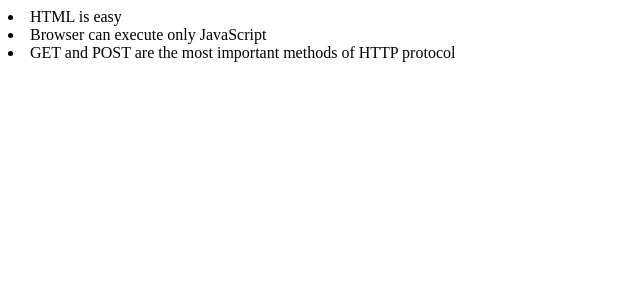
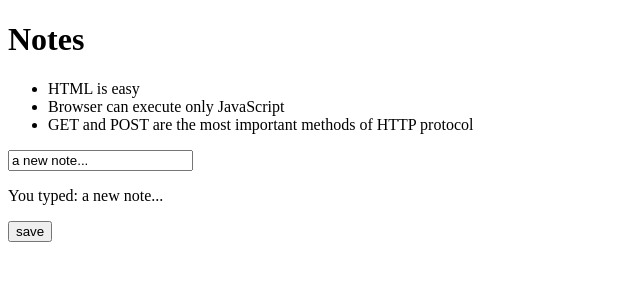
Before and after one commit to rashmikanaveen/HTML_Works, a React (Vite) app in the folder part1/: page / in a window 1280 px wide. Shown: the top 300 px of the page, without its empty margins (0-640 px from the left). Built offline with nearby package versions, Linux system fonts and the light colour scheme.

Commit message:
lern Controlled component

```diff
--- a/part1/src/App.jsx
+++ b/part1/src/App.jsx
@@ -1,15 +1,46 @@
-import Note  from './components/Note'
+import { useState } from 'react'
+import Note from './components/Note'
+
+const App = (props) => {
+  const [notes, setNotes] = useState(props.notes)
+
+  const [newNote, setNewNote] = useState('a new note...')
+
+  const handleNoteChange = (event) => {
+    console.log(event.target.value)
+    setNewNote(event.target.value)
+  }
 
 
 
-const App = () => {
-  console.log("hi_3")
+  const addNote = (event) => {
+    event.preventDefault()
+    const noteObject = {
+      content: newNote,
+      important: Math.random() < 0.5,
+      id: String(notes.length + 1),
+    }
+
+    setNotes(notes.concat(noteObject))
+    setNewNote('')
+  }
+
   return (
     <div>
-      <Note />
+      <h1>Notes</h1>
+      <ul>
+        {notes.map(note =>
+          <Note key={note.id} note={note} />
+        )}
+      </ul>
+      <form onSubmit={addNote}>
 
+        <input value={newNote}  onChange={handleNoteChange} />
+        <p>You typed: {newNote}</p>
+        <button type="submit">save</button>
+      </form>
     </div>
-  );
+  )
 }
 
 export default App
--- a/part1/src/components/Note.jsx
+++ b/part1/src/components/Note.jsx
@@ -1,38 +1,14 @@
-const notes = [
-  {
-    id: 1,
-    content: 'HTML is easy',
-    important: true
-  },
-  {
-    id: 2,
-    content: 'Browser can execute only JavaScript',
-    important: false
-  },
-  {
-    id: 3,
-    content: 'GET and POST are the most important methods of HTTP protocol',
-    important: true
-  }
-]
 
-const Note2 = (Notes) => {
-  console.log("Hi_2")
-    return (
 
-      <div>
-        {notes.map(note => <li key={note.id}>{note.content}</li>)}
-      </div>
-    )
-  }
+const Note = ({ note }) => {
+
+  return (
+    <li>{note.content}</li>
+  )
+}
 
 
 
-const Note = () => {
-  console.log("hi_1")
-    return (
-      <Note2 note={notes} />
-    )
-  }
+
 
   export default Note
--- a/part1/src/main.jsx
+++ b/part1/src/main.jsx
@@ -1,10 +1,26 @@
 import React from 'react'
+import ReactDOM from 'react-dom/client'
 
+import App from './App'
 
-import ReactDOM from "react-dom/client"
-
-import App from "./App"
+const notes = [
+  {
+    id: 1,
+    content: 'HTML is easy',
+    important: true
+  },
+  {
+    id: 2,
+    content: 'Browser can execute only JavaScript',
+    important: false
+  },
+  {
+    id: 3,
+    content: 'GET and POST are the most important methods of HTTP protocol',
+    important: true
+  }
+]
 
 ReactDOM.createRoot(document.getElementById('root')).render(
-  <App  />
+  <App notes={notes} />
 )
```
